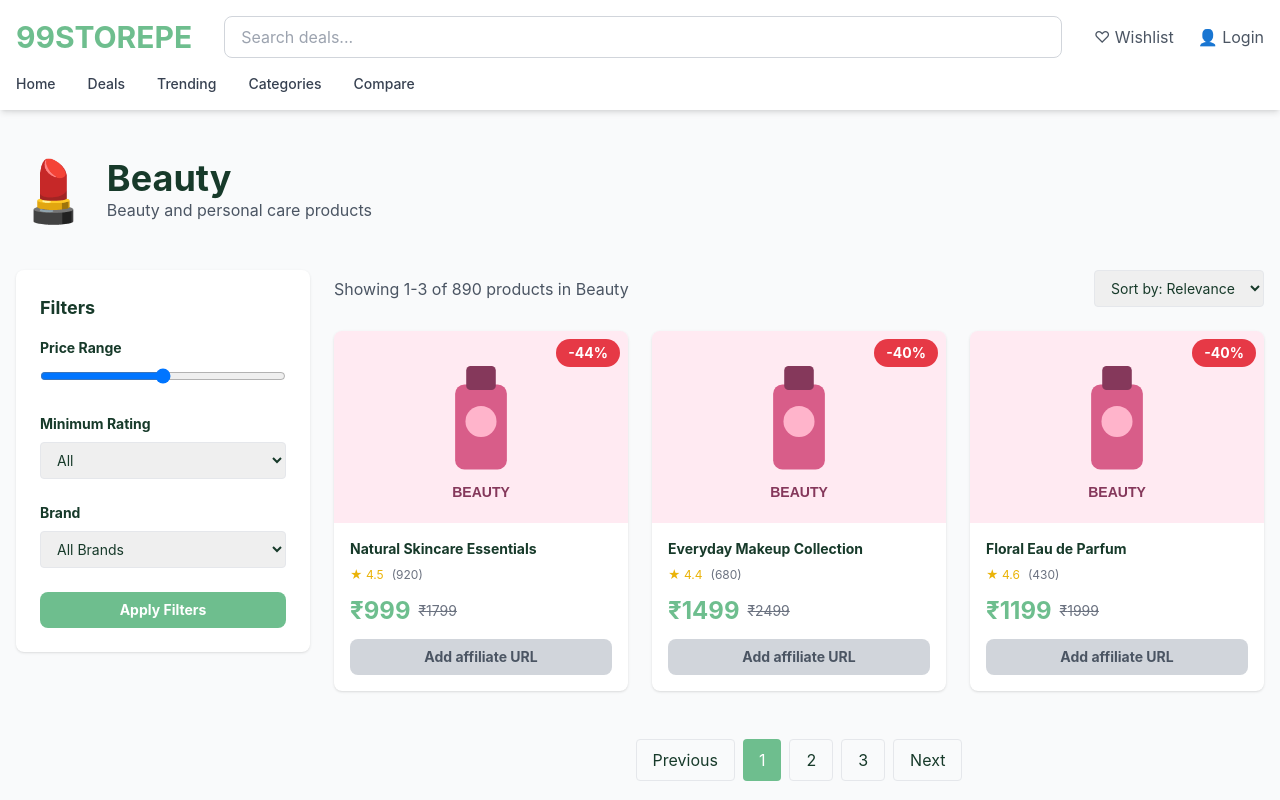
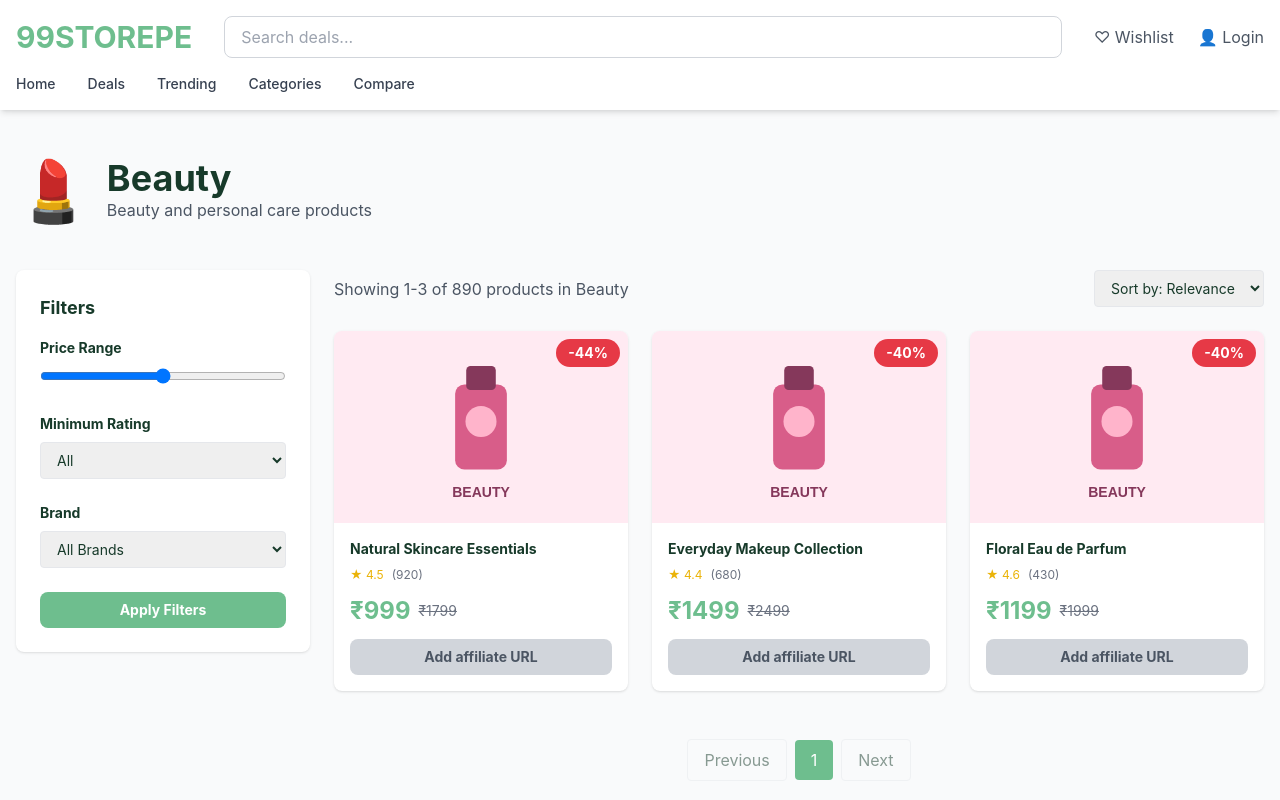
Before and after one commit to anukumarisk49-dev/store, a Next.js app: page /categories/beauty in a window 1280 px wide. Shown: the top 800 px of the page. Built offline with nearby package versions, Linux system fonts and the light colour scheme.

Commit message:
fixed pagination

```diff
--- a/src/app/categories/[slug]/page.tsx
+++ b/src/app/categories/[slug]/page.tsx
@@ -1,4 +1,5 @@
 import catalog from '../../../../public/data/products.json';
+import CategoryProductGrid from '@/components/category/CategoryProductGrid';
 
 interface CategoryPageProps {
   params: Promise<{
@@ -286,67 +287,7 @@ export default async function CategoryPage({ params }: CategoryPageProps) {
             </select>
           </div>
 
-          {/* Products */}
-          <div className="grid grid-cols-1 md:grid-cols-2 lg:grid-cols-3 gap-6">
-            {mockProducts.map((product) => (
-              <div key={product.id} className="bg-white rounded-lg shadow hover:shadow-lg transition overflow-hidden group">
-                <div className="relative w-full h-48 bg-gray-100 overflow-hidden">
-                  <img
-                    src={product.image}
-                    alt={product.name}
-                    className="w-full h-full object-cover group-hover:scale-105 transition-transform duration-300"
-                  />
-                  {product.discount > 0 && (
-                    <div className="absolute top-2 right-2 bg-danger text-white px-3 py-1 rounded-full text-sm font-bold">
-                      -{product.discount}%
-                    </div>
-                  )}
-                </div>
-
-                <div className="p-4">
-                  <h3 className="font-bold text-sm line-clamp-2 mb-2 group-hover:text-primary transition">
-                    {product.name}
-                  </h3>
-
-                  <div className="flex items-center gap-2 mb-3 text-xs">
-                    <span className="text-yellow-500">★ {product.rating}</span>
-                    <span className="text-gray-500">({product.reviewCount})</span>
-                  </div>
-
-                  <div className="mb-3">
-                    <div className="flex gap-2 items-center">
-                      <span className="text-2xl font-bold text-primary">₹{product.price}</span>
-                      <span className="text-sm text-gray-500 line-through">₹{product.originalPrice}</span>
-                    </div>
-                  </div>
-
-                  {'affiliateUrl' in product ? (
-                    <a
-                      href={(product as { affiliateUrl?: string }).affiliateUrl}
-                      target="_blank"
-                      rel="noopener noreferrer"
-                      className="block w-full bg-primary text-white text-center py-2 rounded-lg font-bold text-sm hover:bg-opacity-90 transition"
-                    >
-                      View Deal
-                    </a>
-                  ) : (
-                    <button disabled className="w-full bg-gray-300 text-gray-600 py-2 rounded-lg font-bold text-sm cursor-not-allowed">
-                      Add affiliate URL
-                    </button>
-                  )}
-                </div>
-              </div>
-            ))}
-          </div>
-
-          {/* Pagination */}
-          <div className="flex justify-center gap-2 mt-12">
-            <button className="px-4 py-2 border rounded hover:bg-gray-50">Previous</button>
-            <button className="px-4 py-2 bg-primary text-white rounded">1</button>
-            <button className="px-4 py-2 border rounded hover:bg-gray-50">2</button>
-            <button className="px-4 py-2 border rounded hover:bg-gray-50">3</button>
-            <button className="px-4 py-2 border rounded hover:bg-gray-50">Next</button>
-          </div>
+          <CategoryProductGrid products={mockProducts} />
         </div>
       </div>
     </div>
--- /dev/null
+++ b/src/components/category/CategoryProductGrid.tsx
@@ -0,0 +1,126 @@
+'use client';
+
+import { useState } from 'react';
+
+interface CategoryProduct {
+  id: string;
+  name: string;
+  image: string;
+  price: number;
+  originalPrice: number;
+  discount: number;
+  rating: number;
+  reviewCount: number;
+  affiliateUrl?: string;
+}
+
+interface CategoryProductGridProps {
+  products: CategoryProduct[];
+}
+
+const productsPerPage = 6;
+
+export default function CategoryProductGrid({ products }: CategoryProductGridProps) {
+  const [currentPage, setCurrentPage] = useState(1);
+  const totalPages = Math.max(1, Math.ceil(products.length / productsPerPage));
+  const visibleProducts = products.slice(
+    (currentPage - 1) * productsPerPage,
+    currentPage * productsPerPage
+  );
+
+  const goToPage = (page: number) => {
+    setCurrentPage(Math.min(Math.max(page, 1), totalPages));
+  };
+
+  return (
+    <>
+      <div className="grid grid-cols-1 md:grid-cols-2 lg:grid-cols-3 gap-6">
+        {visibleProducts.map((product) => (
+          <div key={product.id} className="bg-white rounded-lg shadow hover:shadow-lg transition overflow-hidden group">
+            <div className="relative w-full h-48 bg-gray-100 overflow-hidden">
+              <img
+                src={product.image}
+                alt={product.name}
+                className="w-full h-full object-cover group-hover:scale-105 transition-transform duration-300"
+              />
+              {product.discount > 0 && (
+                <div className="absolute top-2 right-2 bg-danger text-white px-3 py-1 rounded-full text-sm font-bold">
+                  -{product.discount}%
+                </div>
+              )}
+            </div>
+
+            <div className="p-4">
+              <h3 className="font-bold text-sm line-clamp-2 mb-2 group-hover:text-primary transition">
+                {product.name}
+              </h3>
+
+              <div className="flex items-center gap-2 mb-3 text-xs">
+                <span className="text-yellow-500">★ {product.rating}</span>
+                <span className="text-gray-500">({product.reviewCount})</span>
+              </div>
+
+              <div className="mb-3">
+                <div className="flex gap-2 items-center">
+                  <span className="text-2xl font-bold text-primary">₹{product.price}</span>
+                  <span className="text-sm text-gray-500 line-through">₹{product.originalPrice}</span>
+                </div>
+              </div>
+
+              {product.affiliateUrl ? (
+                <a
+                  href={product.affiliateUrl}
+                  target="_blank"
+                  rel="noopener noreferrer"
+                  className="block w-full bg-primary text-white text-center py-2 rounded-lg font-bold text-sm hover:bg-opacity-90 transition"
+                >
+                  View Deal
+                </a>
+              ) : (
+                <button disabled className="w-full bg-gray-300 text-gray-600 py-2 rounded-lg font-bold text-sm cursor-not-allowed">
+                  Add affiliate URL
+                </button>
+              )}
+            </div>
+          </div>
+        ))}
+      </div>
+
+      <div className="flex justify-center items-center gap-2 mt-12" aria-label="Product pagination">
+        <button
+          type="button"
+          onClick={() => goToPage(currentPage - 1)}
+          disabled={currentPage === 1}
+          className="px-4 py-2 border rounded hover:bg-gray-50 disabled:opacity-50 disabled:cursor-not-allowed"
+        >
+          Previous
+        </button>
+
+        {Array.from({ length: totalPages }, (_, index) => index + 1).map((page) => (
+          <button
+            key={page}
+            type="button"
+            onClick={() => goToPage(page)}
+            aria-current={currentPage === page ? 'page' : undefined}
+            className={`px-4 py-2 rounded ${
+              currentPage === page
+                ? 'bg-primary text-white'
+                : 'border hover:bg-gray-50'
+            }`}
+          >
+            {page}
+          </button>
+        ))}
+
+        <button
+          type="button"
+          onClick={() => goToPage(currentPage + 1)}
+          disabled={currentPage === totalPages}
+          className="px-4 py-2 border rounded hover:bg-gray-50 disabled:opacity-50 disabled:cursor-not-allowed"
+        >
+          Next
+        </button>
+      </div>
+    </>
+  );
+}
```
